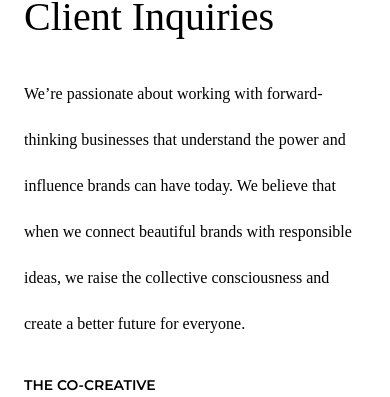
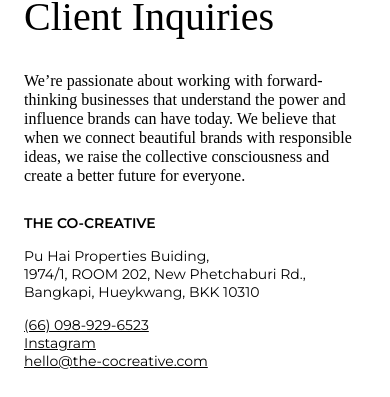
Before and after one commit to dunyawat/the-co-creative, a Vue app: page /client in a window 390 px wide. Shown: the part 145-542 px from the top of the page. Built offline with nearby package versions, Linux system fonts and the light colour scheme; no server answers; a web font is replaced by a local one; what @ckeditor/ckeditor5-vue would draw is missing.

Commit message:
Fix navbar

```diff
--- a/src/components/navbar/Navbar.vue
+++ b/src/components/navbar/Navbar.vue
@@ -232,7 +232,7 @@
 
   .mobile-menu{
       position:fixed;
-      top: 84.5px;
+      top: 72.5px;
       background: white;
       width: 100%;
       height: calc(100vh - 84.5px);
--- a/src/views/ClientView.vue
+++ b/src/views/ClientView.vue
@@ -411,7 +411,7 @@
 
   .inquiries-content{
     font-size: 16px;
-    font-weight: 19px;
+      line-height: 19px;
     margin-bottom: 29px;
   }
 
```
